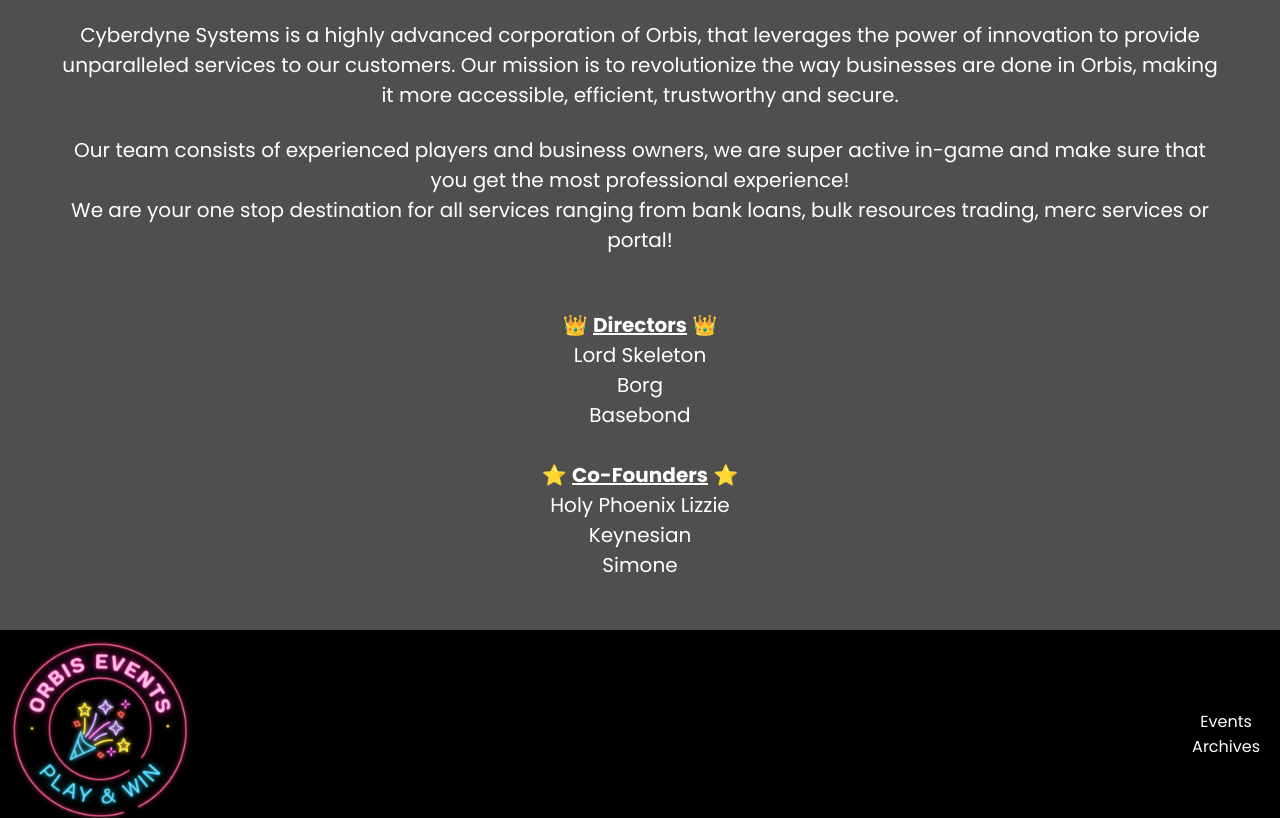
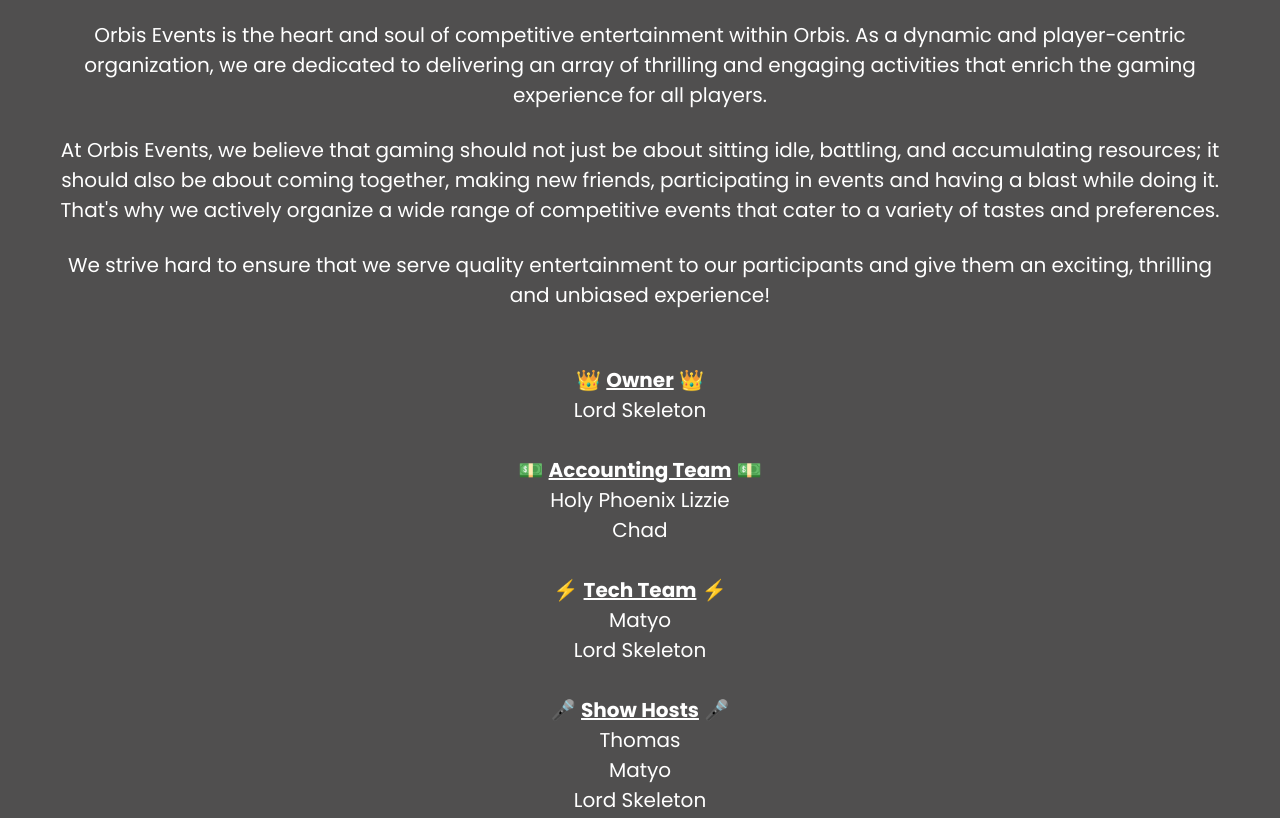
Before and after one commit to ArpitPy/orbisevents, a Next.js app: page /events in a window 1280 px wide. Shown: the part 520-1338 px from the top of the page. Built offline with nearby package versions, Linux system fonts and the light colour scheme.

Commit message:
About us added

```diff
--- a/src/app/events/page.js
+++ b/src/app/events/page.js
@@ -9,20 +9,25 @@
       <div className={styles.about_section}>
         <div className={styles.title}>About Us</div>
         <div className={styles.desc}>
-          Cyberdyne Systems is a highly advanced corporation of Orbis, that
-          leverages the power of innovation to provide unparalleled services to
-          our customers. Our mission is to revolutionize the way businesses are
-          done in Orbis, making it more accessible, efficient, trustworthy and
-          secure.
+          Orbis Events is the heart and soul of competitive entertainment within
+          Orbis. As a dynamic and player-centric organization, we are dedicated
+          to delivering an array of thrilling and engaging activities that
+          enrich the gaming experience for all players.
         </div>
         <br />
         <div className={styles.desc}>
-          Our team consists of experienced players and business owners, we are
-          super active in-game and make sure that you get the most professional
+          At Orbis Events, we believe that gaming should not just be about
+          sitting idle, battling, and accumulating resources; it should also be
+          about coming together, making new friends, participating in events and
+          having a blast while doing it. That's why we actively organize a wide
+          range of competitive events that cater to a variety of tastes and
+          preferences.
+        </div>
+        <br />
+        <div className={styles.desc}>
+          We strive hard to ensure that we serve quality entertainment to our
+          participants and give them an exciting, thrilling and unbiased
           experience!
-          <br />
-          We are your one stop destination for all services ranging from bank
-          loans, bulk resources trading, merc services or portal!
         </div>
         <br />
         <div className={styles.desc}>
@@ -30,27 +35,60 @@
             <br />
             👑{" "}
             <u>
-              <b>Directors</b>
+              <b>Owner</b>
             </u>{" "}
             👑
             <br />
             Lord Skeleton
             <br />
-            Borg
             <br />
-            Basebond
-            <br />
-            <br />⭐{" "}
+            💵{" "}
             <u>
-              <b>Co-Founders</b>
+              <b>Accounting Team</b>
             </u>{" "}
-            ⭐
+            💵
             <br />
             Holy Phoenix Lizzie
             <br />
-            Keynesian
+            Chad
             <br />
-            Simone
+            <br />⚡{" "}
+            <u>
+              <b>Tech Team</b>
+            </u>{" "}
+            ⚡
+            <br />
+            Matyo
+            <br />
+            Lord Skeleton
+            <br />
+            <br />
+            🎤{" "}
+            <u>
+              <b>Show Hosts</b>
+            </u>{" "}
+            🎤
+            <br />
+            Thomas
+            <br />
+            Matyo
+            <br />
+            Lord Skeleton
+            <br />
+            <br />
+            🎨{" "}
+            <u>
+              <b>Graphics Team</b>
+            </u>{" "}
+            🎨
+            <br />
+            Ronjoy Tehmina
+            <br />
+            <br />
+            <br />
+            <div className={styles.desc}>
+              To join our team shoot a DM to Lord Skeleton!
+            </div>
           </center>
         </div>
       </div>
```
